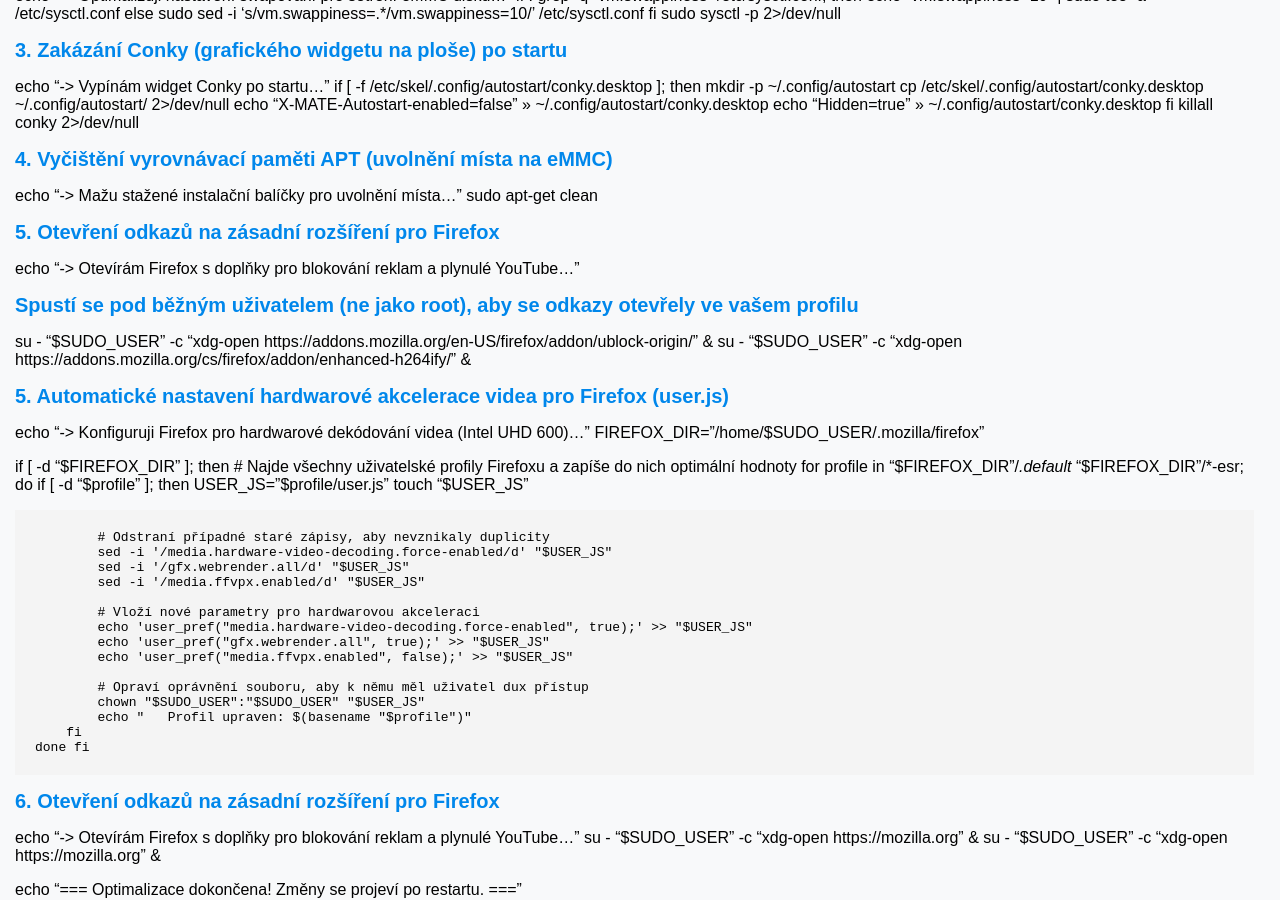
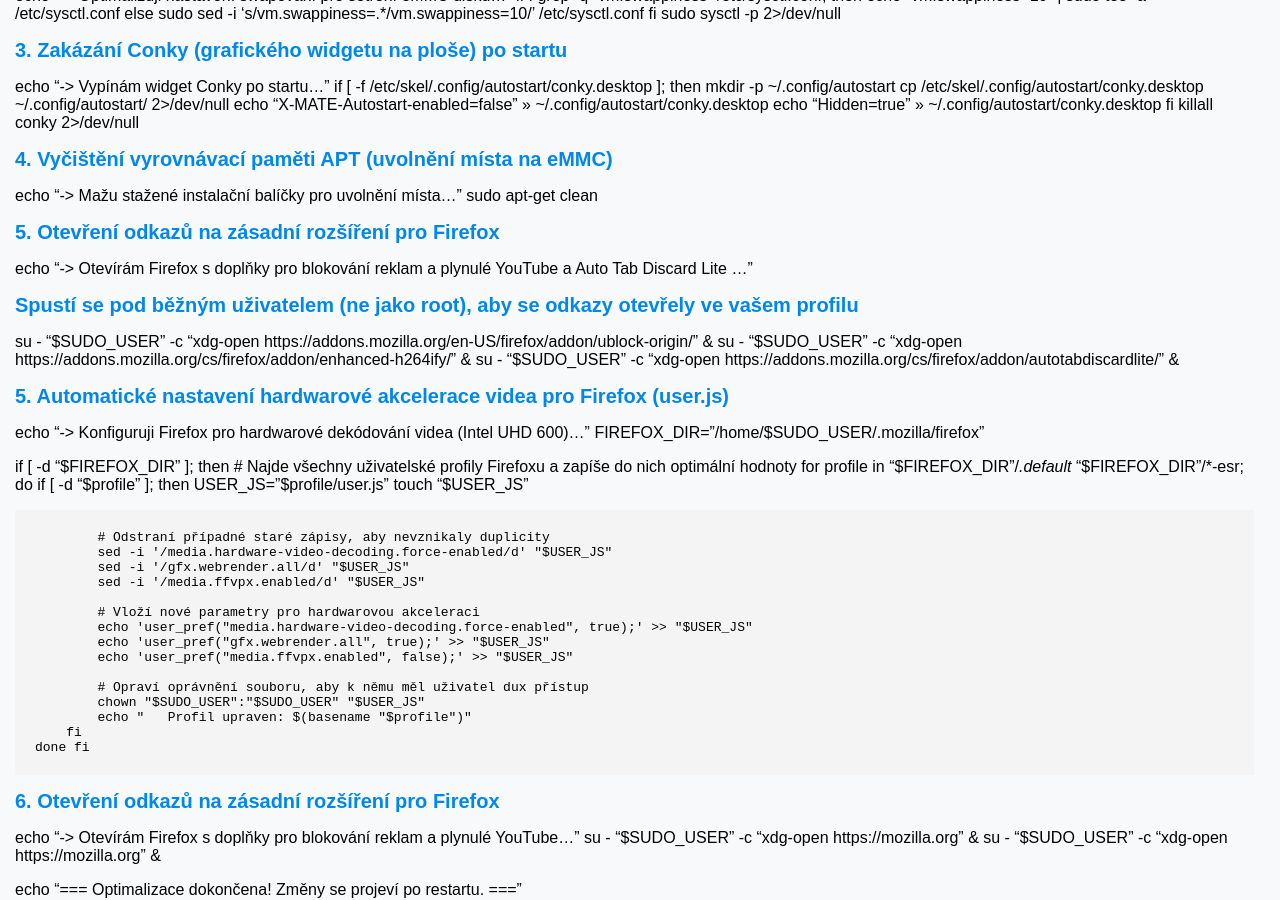
Before and after one commit to bedjan/bedjan.github.io, a Jekyll site: the page built from mx.md, in a window 1280 px wide and 900 px high, scrolled down 3637 px. Built offline with Jekyll 4.4.1, drawn with Linux system fonts in a browser that asks for light colours; our own code applies the rules of GitHub Pages for plain Markdown files.

Commit message:
Update mx.md

```diff
--- a/mx.md
+++ b/mx.md
@@ -200,10 +200,11 @@
 sudo apt-get clean
 
 # 5. Otevření odkazů na zásadní rozšíření pro Firefox
-echo "-> Otevírám Firefox s doplňky pro blokování reklam a plynulé YouTube..."
+echo "-> Otevírám Firefox s doplňky pro blokování reklam a plynulé YouTube a Auto Tab Discard Lite ..."
 # Spustí se pod běžným uživatelem (ne jako root), aby se odkazy otevřely ve vašem profilu
 su - "$SUDO_USER" -c "xdg-open https://addons.mozilla.org/en-US/firefox/addon/ublock-origin/" &
 su - "$SUDO_USER" -c "xdg-open https://addons.mozilla.org/cs/firefox/addon/enhanced-h264ify/" &
+su - "$SUDO_USER" -c "xdg-open https://addons.mozilla.org/cs/firefox/addon/autotabdiscardlite/" &
 
 # 5. Automatické nastavení hardwarové akcelerace videa pro Firefox (user.js)
 echo "-> Konfiguruji Firefox pro hardwarové dekódování videa (Intel UHD 600)..."
```
